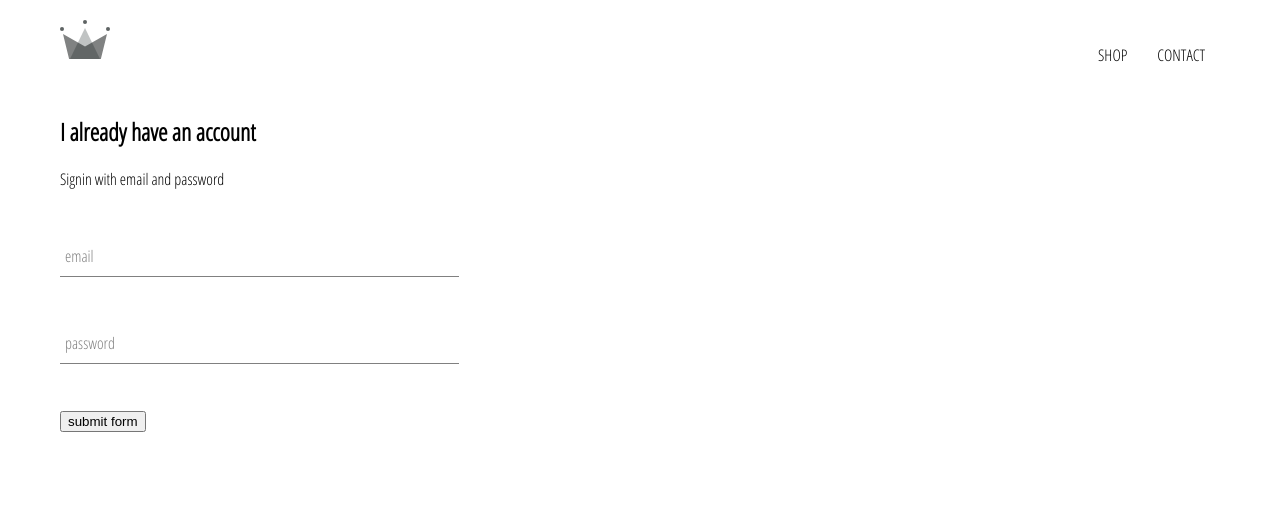
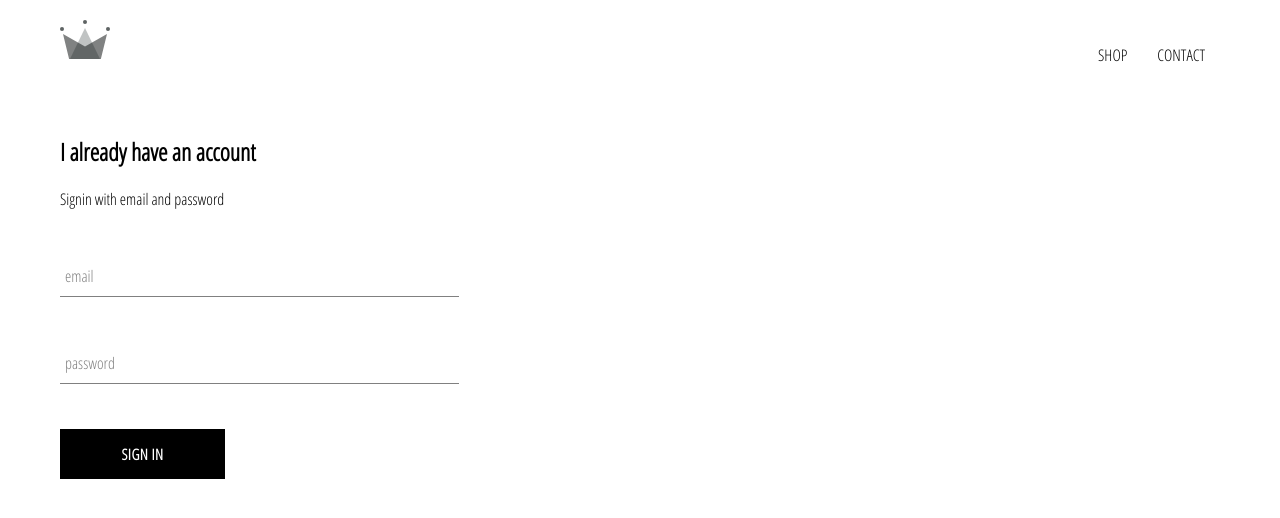
Before and after one commit to SainathReddyEmmadi/crwn-clothing, a React (Create React App) app: page /signin in a window 1280 px wide. Shown: the top 518 px of the page. Built offline with nearby package versions, Linux system fonts and the light colour scheme.

Commit message:
created custom-button component and added that button to signin component

```diff
--- /dev/null
+++ b/src/components/custom-button/custom-button.component.jsx
@@ -0,0 +1,11 @@
+import React from "react";
+import "./custom-button.styles.scss";
+const CustomButton = ({ children, ...otherProps }) => {
+  return (
+    <button className="custom-button" {...otherProps}>
+      {children}
+    </button>
+  );
+};
+
+export default CustomButton;
--- /dev/null
+++ b/src/components/custom-button/custom-button.styles.scss
@@ -0,0 +1,22 @@
+.custom-button {
+  min-width: 165px;
+  width: auto;
+  height: 50px;
+  letter-spacing: 0.5px;
+  line-height: 50px;
+  padding: 0 35px 0 35px;
+  font-size: 15px;
+  background-color: black;
+  color: white;
+  text-transform: uppercase;
+  font-family: 'Open Sans Condensed';
+  font-weight: bolder;
+  border: none;
+  cursor: pointer;
+
+  &:hover {
+    background-color: white;
+    color: black;
+    border: 1px solid black;
+  }
+}
--- a/src/components/sign-in/sign-in.component.jsx
+++ b/src/components/sign-in/sign-in.component.jsx
@@ -1,5 +1,6 @@
 import React, { Component } from "react";
 import FormInput from "../form-input/form-input.component";
+import CustomButton from "../custom-button/custom-button.component";
 import "./sign-in.styles.scss";
 export class SignIn extends Component {
   constructor(props) {
@@ -39,7 +40,9 @@
             label="password"
             required
           />
-          <input type="submit" value="submit form" />
+          <CustomButton type="submit" value="submit form">
+            Sign In
+          </CustomButton>
         </form>
       </div>
     );
--- a/src/components/sign-in/sign-in.styles.scss
+++ b/src/components/sign-in/sign-in.styles.scss
@@ -1,3 +1,8 @@
 .sign-in {
   width: 30vw;
+  display: flex;
+  flex-direction: column;
+  .title {
+    margin: 10px, 0;
+  }
 }
```
